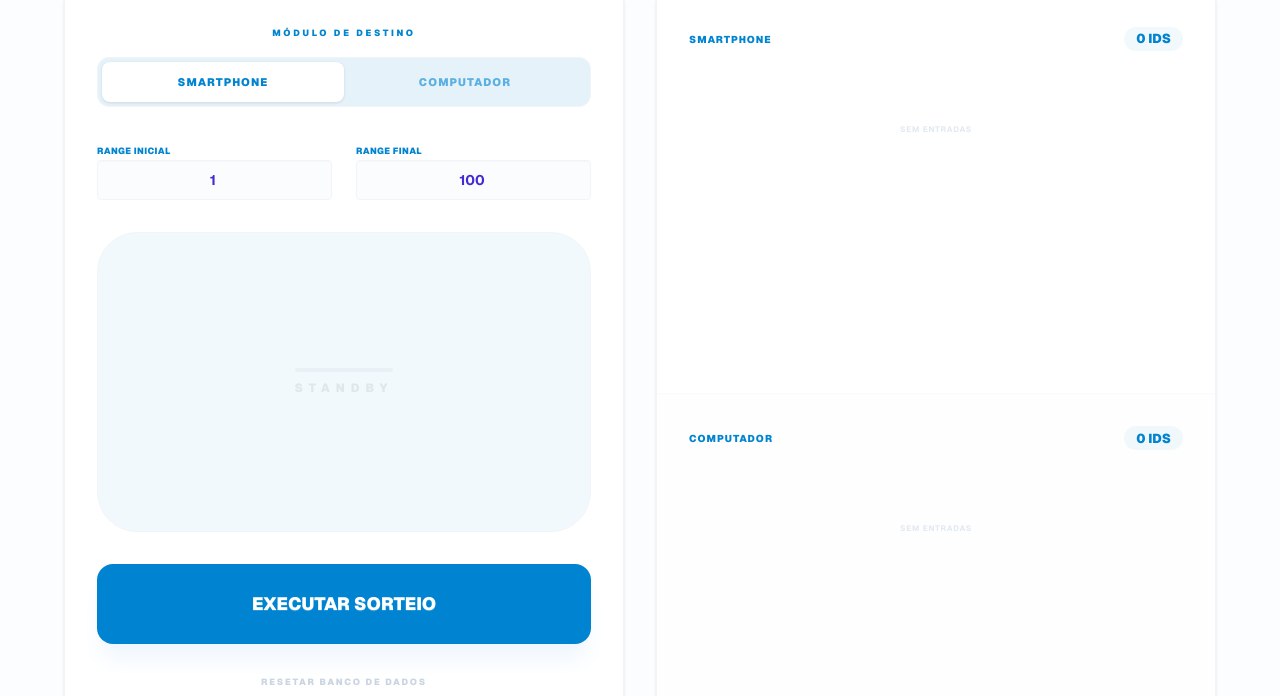
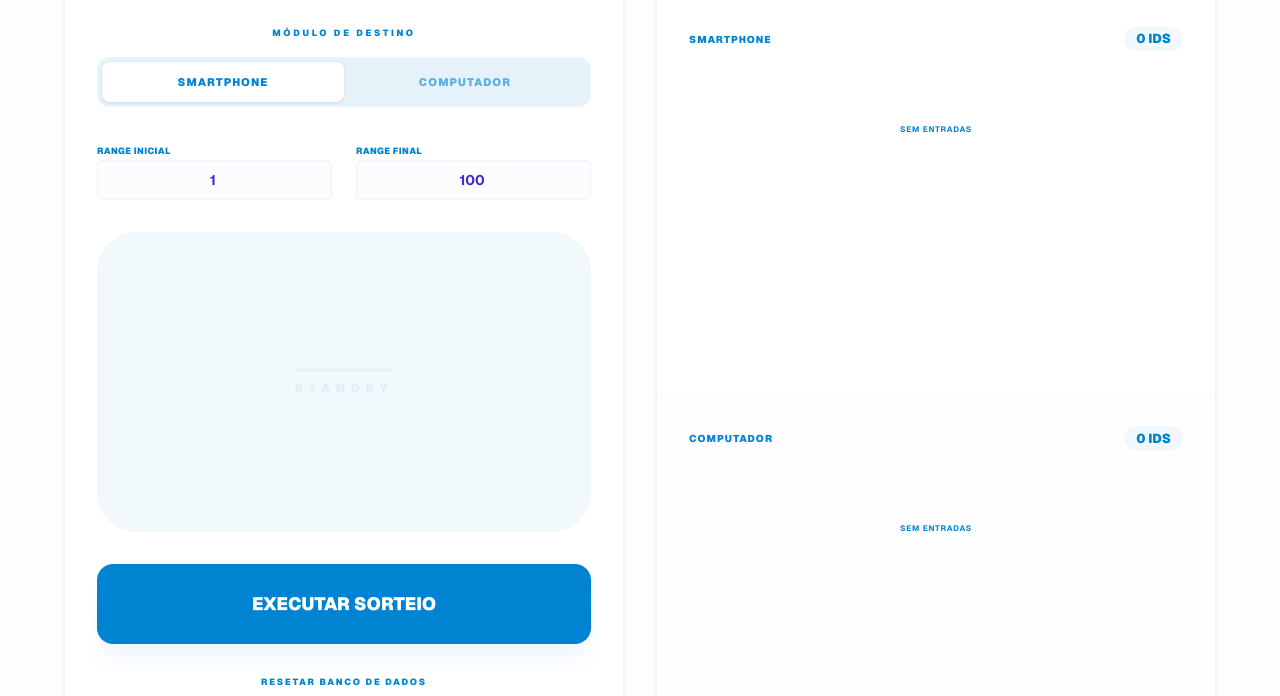
Before and after one commit to SenhorArroz/teste, a Next.js app: page /c29ydGVpby1hcHAtcm91dGVy in a window 1280 px wide. Shown: the part 256-952 px from the top of the page. Built offline with nearby package versions, Linux system fonts and the light colour scheme.

Commit message:
sorteador + color

```diff
--- a/app/c29ydGVpby1hcHAtcm91dGVy/page.tsx
+++ b/app/c29ydGVpby1hcHAtcm91dGVy/page.tsx
@@ -77,7 +77,7 @@ const SorteadorOrganico = () => {
   };
 
   return (
-    <div data-theme="light" className="min-h-screen bg-[#fcfdfe] flex flex-col items-center p-4 lg:p-10 font-sans text-slate-800">
+    <div data-theme="light" className="min-h-screen bg-[#fcfdfe] flex flex-col items-center p-4 lg:p-10 font-sans text-sky-600">
 
       <header className="w-full max-w-5xl flex flex-col items-center mb-8 animate-in fade-in duration-1000">
         <img
@@ -132,7 +132,7 @@ const SorteadorOrganico = () => {
                   <span className="loading loading-spinner loading-lg text-primary/40"></span>
                   <div className="flex flex-col items-center">
                     <span className="text-[10px] font-black text-primary tracking-[0.4em] animate-pulse">PROCESSANDO</span>
-                    <span className="text-[8px] text-slate-300 font-mono mt-2">Entropy: {performance.now().toFixed(2)}ms</span>
+                    <span className="text-[8px] text-sky-600 font-mono mt-2">Entropy: {performance.now().toFixed(2)}ms</span>
                   </div>
                 </div>
               ) : results.length > 0 ? (
@@ -161,7 +161,7 @@ const SorteadorOrganico = () => {
               EXECUTAR SORTEIO
             </button>
 
-            <button onClick={resetar} className="text-[9px] font-black text-slate-300 hover:text-red-400 transition-colors uppercase tracking-[0.2em] text-center">Resetar Banco de Dados</button>
+            <button onClick={resetar} className="text-[9px] font-black text-sky-600 hover:text-red-400 transition-colors uppercase tracking-[0.2em] text-center">Resetar Banco de Dados</button>
 
             {/* BLACKLIST ESCONDIDA */}
             <div className="collapse opacity-[0.02] hover:opacity-40 transition-all">
@@ -197,7 +197,7 @@ const SorteadorOrganico = () => {
                   {num}
                 </div>
               ))}
-              {smartphoneHistory.length === 0 && <span className="text-[8px] font-bold text-slate-200 uppercase tracking-widest mt-10">Sem entradas</span>}
+              {smartphoneHistory.length === 0 && <span className="text-[8px] font-bold text-sky-600 uppercase tracking-widest mt-10">Sem entradas</span>}
             </div>
           </div>
 
@@ -215,7 +215,7 @@ const SorteadorOrganico = () => {
                   {num}
                 </div>
               ))}
-              {computerHistory.length === 0 && <span className="text-[8px] font-bold text-slate-200 uppercase tracking-widest mt-10">Sem entradas</span>}
+              {computerHistory.length === 0 && <span className="text-[8px] font-bold text-sky-600 uppercase tracking-widest mt-10">Sem entradas</span>}
             </div>
           </div>
 
```
